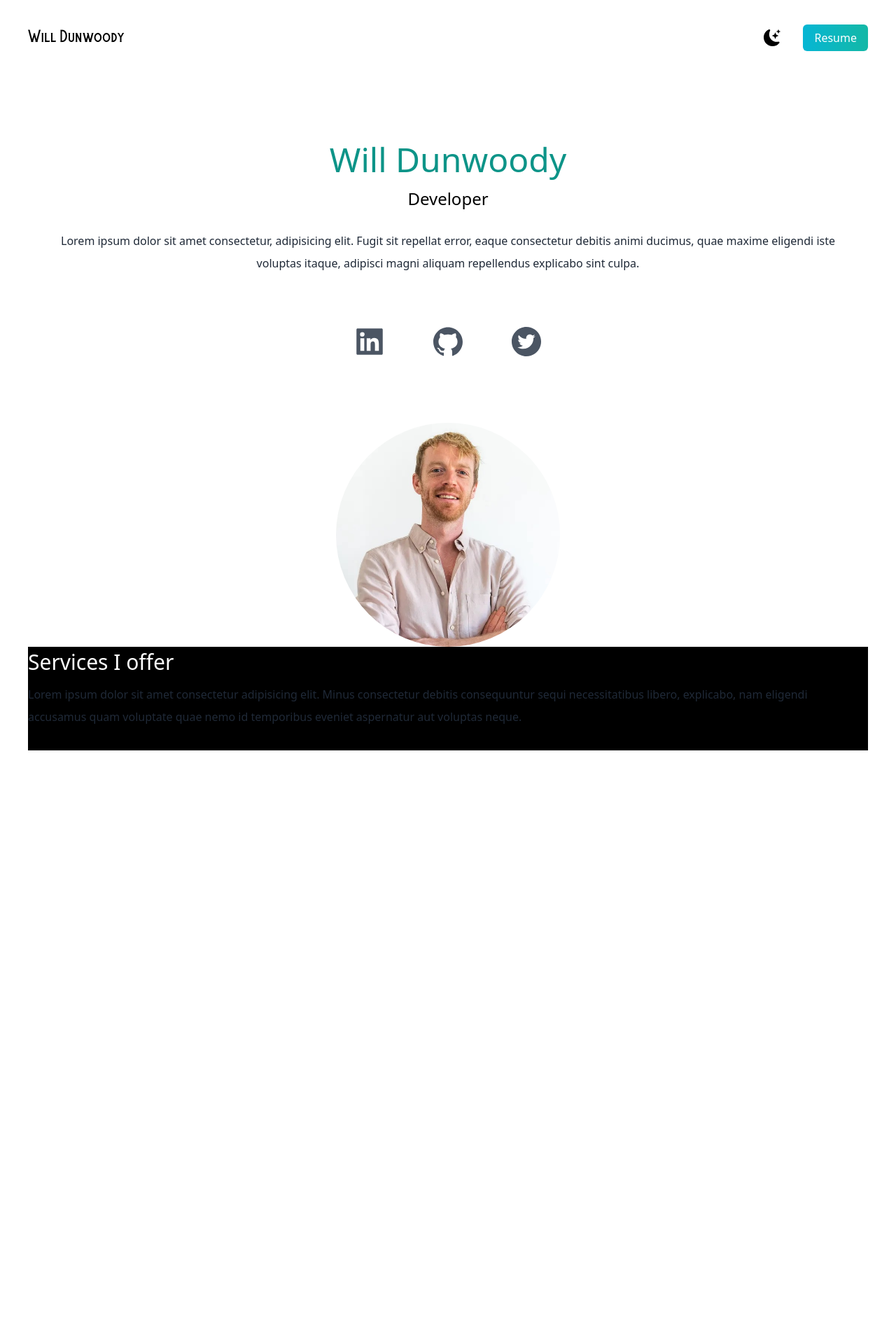
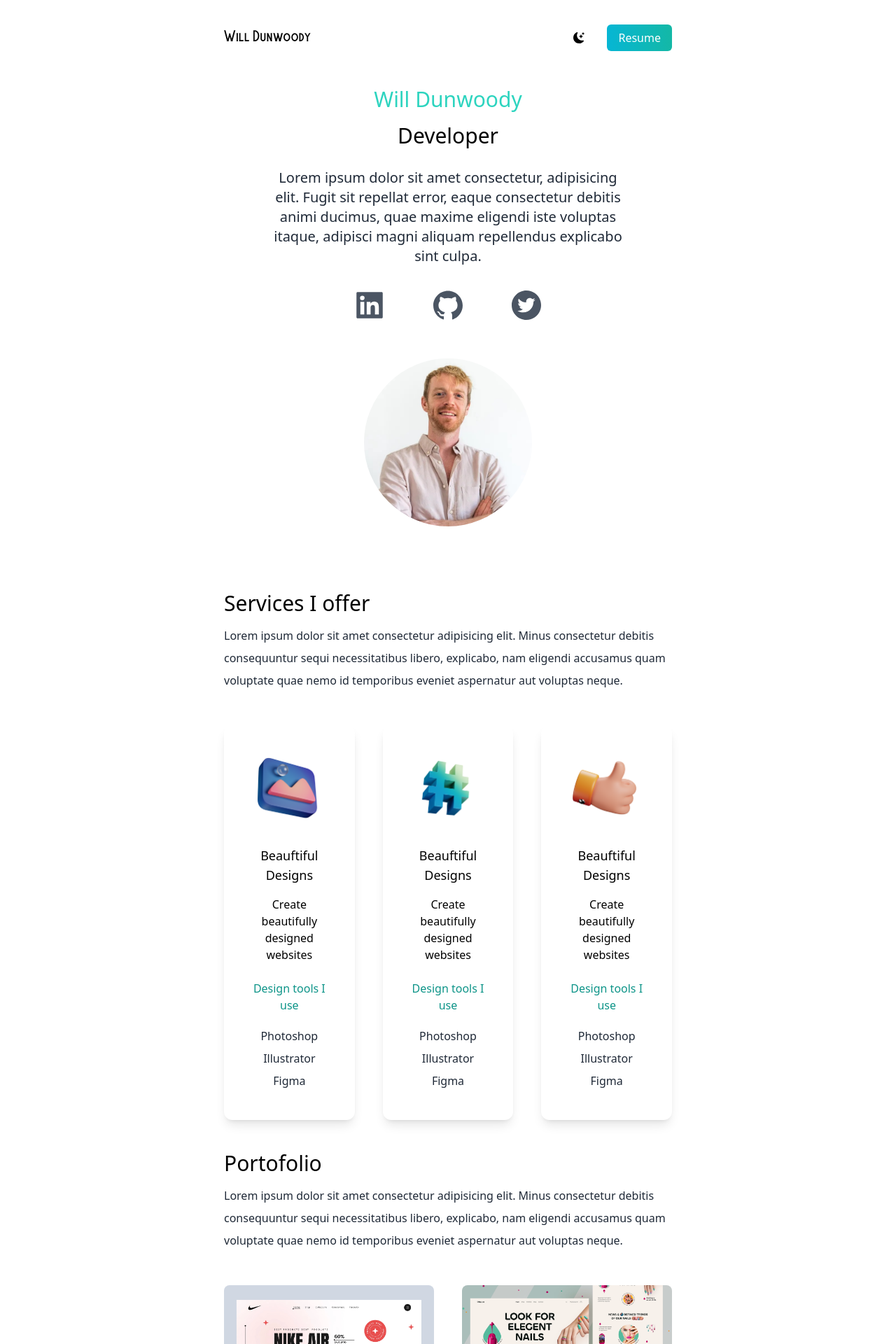
Before and after one commit to WillDunwoody/WillDunwoody.github.io, a Next.js app: page / in a window 1280 px wide. Shown: the top 1920 px of the page at 70% size. Before the commit the page ends 1072 px from the top, so only its background shows below. Built offline with nearby package versions, Linux system fonts and the light colour scheme.

Commit message:
completed layout

```diff
--- a/pages/index.tsx
+++ b/pages/index.tsx
@@ -5,25 +5,37 @@ import styles from '../styles/Home.module.css'
 import { BsFillMoonStarsFill } from "react-icons/bs";
 import { AiFillTwitterCircle, AiFillLinkedin, AiFillGithub, } from "react-icons/ai";
 import profilephoto from "../public/profile-photo.jpg"
+import design from "../public/design.png";
+import code from "../public/code.png";
+import consulting from "../public/consulting.png";
+import web1 from "../public/web1.png";
+import web2 from "../public/web2.png";
+import web3 from "../public/web3.png";
+import web4 from "../public/web4.png";
+import web5 from "../public/web5.png";
+import web6 from "../public/web6.png";
+import { useState } from "react"
 
 const inter = Inter({ subsets: ['latin'] })
 
 export default function Home() {
+  const [darkMode, setDarkMode] = useState(false)
   return (
     <>
+     <div className={darkMode ? "dark" : ""}>
       <Head>
         <title>Will Dunwoody Portfolio</title>
         <meta name="description" content="Generated by create next app" />
         <meta name="viewport" content="width=device-width, initial-scale=1" />
         <link rel="icon" href="/favicon.ico" />
       </Head>
-      <main className="bg-white px-10">
+      <main className="bg-white p-10 md:px-20 lg:px-40 xl:px-80 dark:bg-gray-900">
         <section className="min-h-screen">
-          <nav className="py-10 mb-12 flex justify-between">
-            <h1 className="text-xl font-burtons">Will Dunwoody</h1>
+          <nav className="mb-12 flex justify-between">
+            <h1 className="text-lg font-burtons">Will Dunwoody</h1>
             <ul className="flex items-center">
               <li>
-                <BsFillMoonStarsFill className="cursor-pointer text-2xl"/>
+                <BsFillMoonStarsFill onClick={() => setDarkMode(!darkMode)} className="cursor-pointer text-md"/>
               </li>
               <li>
                 <a className="bg-gradient-to-r from-cyan-500 to-teal-500 text-white px-4 py-2 rounded-md ml-8" href="https://www.linkedin.com/in/willdunwoody/">Resume</a>
@@ -31,10 +43,10 @@ export default function Home() {
             </ul>
           </nav>
 
-          <div className="text-center p-10">
-            <h2 className="text-5xl py-2 text-teal-600 font-medium">Will Dunwoody</h2>
-            <h3 className="text-2xl py-2">Developer</h3>
-            <p className="text-md py-5 leading-8 text-gray-800">Lorem ipsum dolor sit amet consectetur, adipisicing elit. Fugit sit repellat error, eaque consectetur debitis animi ducimus, quae maxime eligendi iste voluptas itaque, adipisci magni aliquam repellendus explicabo sint culpa.</p>
+          <div className="text-center">
+            <h2 className="text-3xl py-2 text-teal-400 font-medium">Will Dunwoody</h2>
+            <h3 className="text-xl py-2 md:text-3xl">Developer</h3>
+            <p className="text-md py-5 leading-8 text-gray-800 md:text-xl max-w-lg mx-auto">Lorem ipsum dolor sit amet consectetur, adipisicing elit. Fugit sit repellat error, eaque consectetur debitis animi ducimus, quae maxime eligendi iste voluptas itaque, adipisci magni aliquam repellendus explicabo sint culpa.</p>
           </div>
 
           <div className="text-5xl flex justify-center gap-16 py-3 text-gray-600">
@@ -43,22 +55,72 @@ export default function Home() {
             <a href="https://twitter.com/WDunwood/"><AiFillTwitterCircle /></a>
           </div>
 
-          <div className="relative mx-auto w-80 h-80 mt-20">
+          <div className="relative mx-auto w-60 my-10">
             <Image src={profilephoto} alt={"profile"} className="rounded-full"/>
           </div>
         </section>
-        <section className="bg-black">
+
+        <section>
           <div>
-            <h3 className="text-3xl py-1 text-white">Services I offer</h3>
+            <h3 className="text-3xl py-1">Services I offer</h3>
             <p className="text-md py-2 leading-8 text-gray-800">
               Lorem ipsum dolor sit amet consectetur adipisicing elit. Minus consectetur debitis consequuntur sequi necessitatibus libero, explicabo, nam eligendi accusamus quam voluptate quae nemo id temporibus eveniet aspernatur aut voluptas neque.
             </p>
           </div>
+          <div className="lg:flex gap-10">
+            <div className="text-center shadow-lg p-10 rounded-xl my-10">
+              <Image src={design} width={100} height={100} />
+              <h3 className="text-lg font-medium pt-8 pb-2">Beauftiful Designs</h3>
+              <p className="py-2">
+                Create beautifully designed websites
+              </p>
+              <h4 className="py-4 text-teal-600">Design tools I use</h4>
+              <p className="text-gray-800 py-1">Photoshop</p>
+              <p className="text-gray-800 py-1">Illustrator</p>
+              <p className="text-gray-800 py-1">Figma</p>
+            </div>
+            <div className="text-center shadow-lg p-10 rounded-xl my-10">
+              <Image src={code} width={100} height={100} />
+              <h3 className="text-lg font-medium pt-8 pb-2">Beauftiful Designs</h3>
+              <p className="py-2">
+                Create beautifully designed websites
+              </p>
+              <h4 className="py-4 text-teal-600">Design tools I use</h4>
+              <p className="text-gray-800 py-1">Photoshop</p>
+              <p className="text-gray-800 py-1">Illustrator</p>
+              <p className="text-gray-800 py-1">Figma</p>
+            </div>
+            <div className="text-center shadow-lg p-10 rounded-xl my-10">
+              <Image src={consulting} width={100} height={100} />
+              <h3 className="text-lg font-medium pt-8 pb-2">Beauftiful Designs</h3>
+              <p className="py-2">
+                Create beautifully designed websites
+              </p>
+              <h4 className="py-4 text-teal-600">Design tools I use</h4>
+              <p className="text-gray-800 py-1">Photoshop</p>
+              <p className="text-gray-800 py-1">Illustrator</p>
+              <p className="text-gray-800 py-1">Figma</p>
+            </div>
+          </div>
+        </section>
+        <section>
           <div>
-            <h2>Insert Images here</h2>
+            <h3 className="text-3xl py-1">Portofolio</h3>
+            <p className="text-md py-2 leading-8 text-gray-800">
+              Lorem ipsum dolor sit amet consectetur adipisicing elit. Minus consectetur debitis consequuntur sequi necessitatibus libero, explicabo, nam eligendi accusamus quam voluptate quae nemo id temporibus eveniet aspernatur aut voluptas neque.
+            </p>
+          </div>
+          <div className="flex flex-col gap-10 py-10 lg:flex-row lg:flex-wrap">
+            <div className="basis-1/3 flex-1"><Image src={web1} className="rounded-lg object-cover" width={'100%'} height={'100%'} layout="responsive" /></div>
+            <div className="basis-1/3 flex-1"><Image src={web2} className="rounded-lg object-cover" width={'100%'} height={'100%'} layout="responsive" /></div>
+            <div className="basis-1/3 flex-1"><Image src={web3} className="rounded-lg object-cover" width={'100%'} height={'100%'} layout="responsive" /></div>
+            <div className="basis-1/3 flex-1"><Image src={web4} className="rounded-lg object-cover" width={'100%'} height={'100%'} layout="responsive" /></div>
+            <div className="basis-1/3 flex-1"><Image src={web5} className="rounded-lg object-cover" width={'100%'} height={'100%'} layout="responsive" /></div>
+            <div className="basis-1/3 flex-1"><Image src={web6} className="rounded-lg object-cover" width={'100%'} height={'100%'} layout="responsive" /></div>
           </div>
         </section>
       </main>
+      </div>
     </>
   )
 }
--- a/tailwind.config.js
+++ b/tailwind.config.js
@@ -1,5 +1,6 @@
 /** @type {import('tailwindcss').Config} */
 module.exports = {
+  darkMode: "class",
   content: [
     "./pages/**/*.{js,ts,jsx,tsx}",
     "./components/**/*,{js,ts,jsx,tsx}",
```
